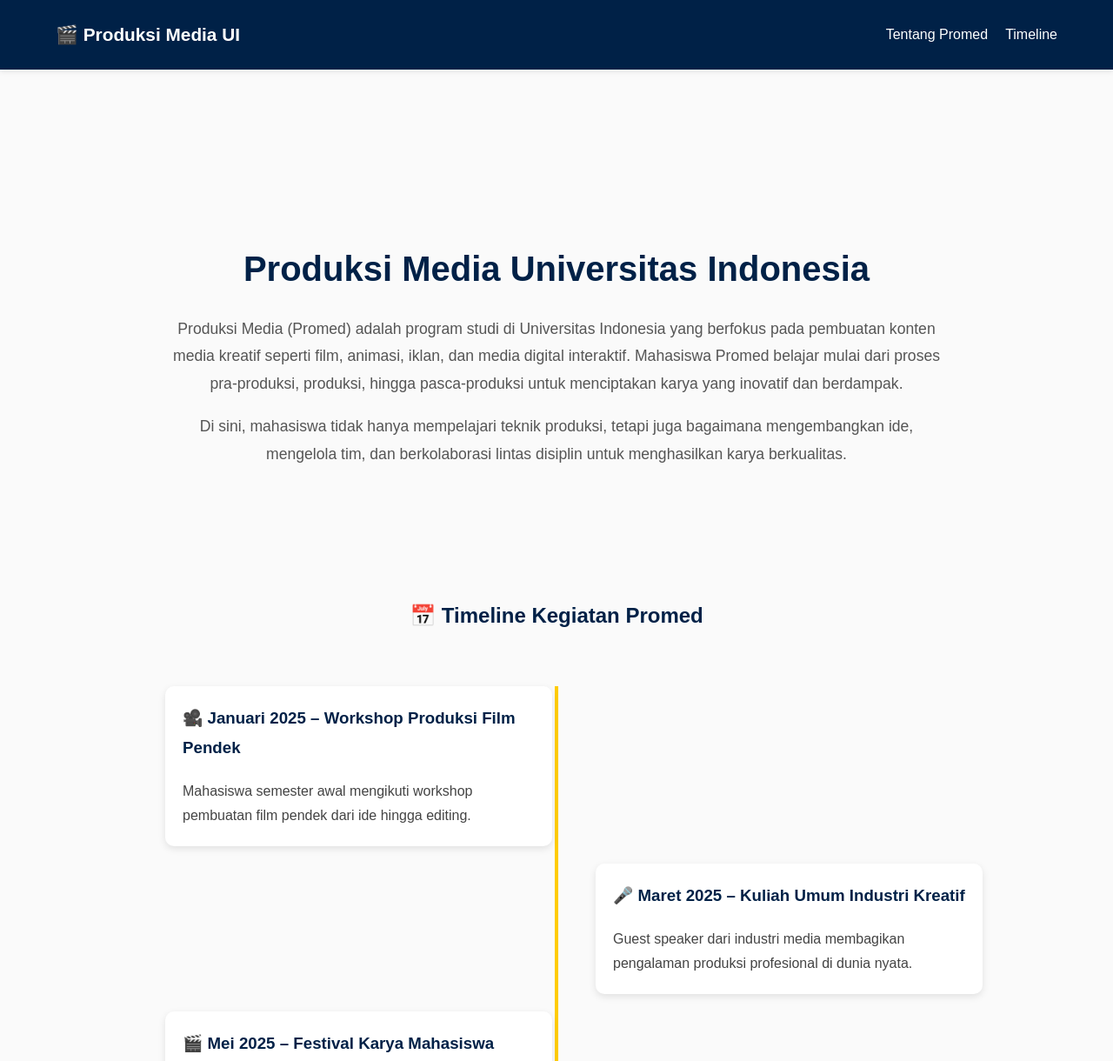
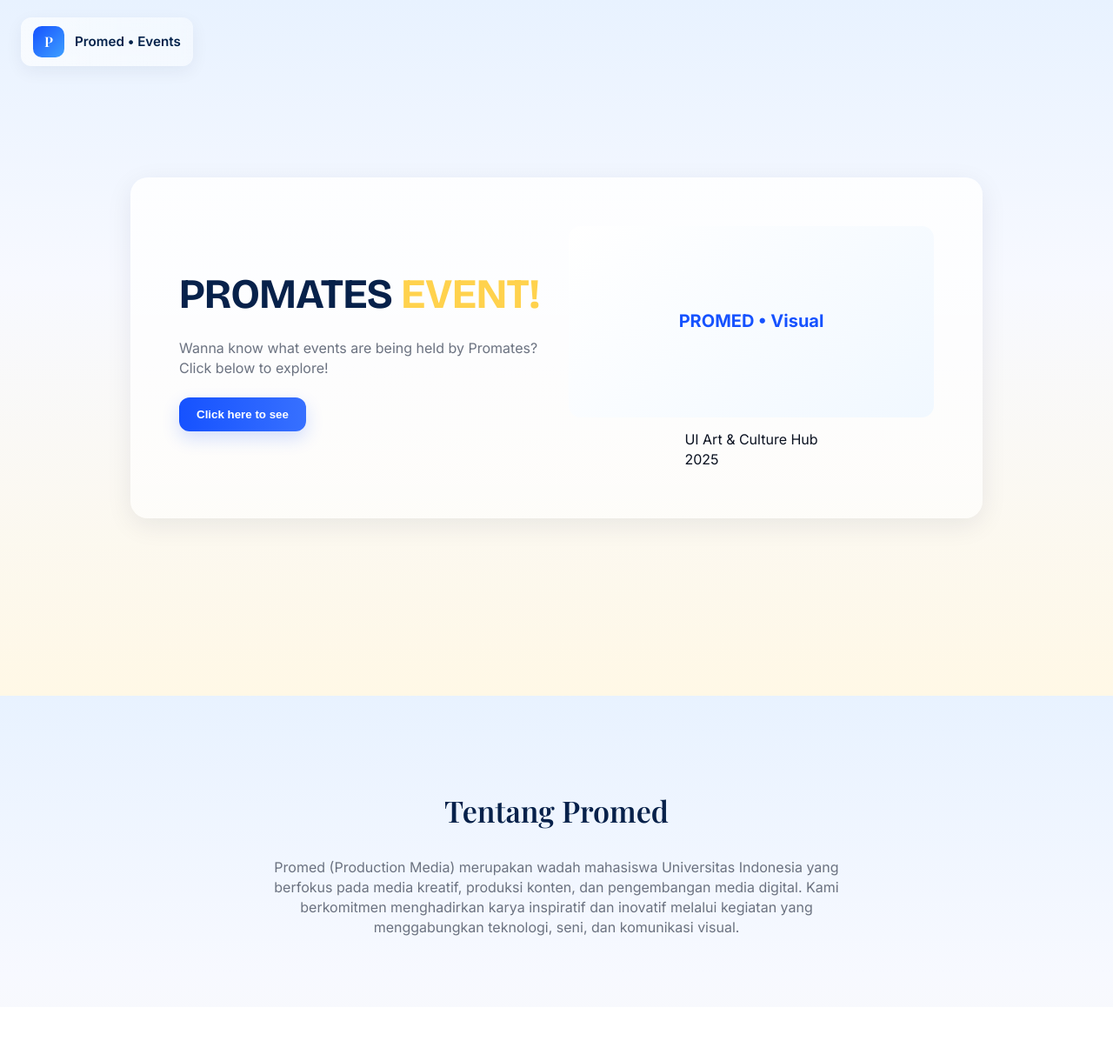
Before and after one commit to janyce007/ui-art-culture-hub-web, a plain HTML site: page index.html in a window 1280 px wide. Shown: the top 1220 px of the page at 87% size. After the commit the page ends 1158 px from the top, so only its background shows below. Drawn offline with nearby package versions, Linux system fonts and the light colour scheme.

Commit message:
Update index.html

```diff
--- a/index.html
+++ b/index.html
@@ -1,217 +1,281 @@
 <!DOCTYPE html>
 <html lang="id">
 <head>
-  <meta charset="UTF-8">
-  <meta name="viewport" content="width=device-width, initial-scale=1.0">
-  <title>Pengenalan Produksi Media - UI Art & Culture Hub</title>
+  <meta charset="utf-8" />
+  <meta name="viewport" content="width=device-width,initial-scale=1" />
+  <title>PROMATES EVENT — Promed UI</title>
+
+  <!-- Font -->
+  <link href="https://fonts.googleapis.com/css2?family=Inter:wght@300;400;600;700&family=Playfair+Display:wght@600&family=Bricolage+Grotesque:wght@600;700&display=swap" rel="stylesheet">
+
   <style>
-    /* ======= GAYA DASAR ======= */
-    body {
-      margin: 0;
-      font-family: 'Poppins', sans-serif;
-      color: #222;
-      background-color: #fafafa;
-      scroll-behavior: smooth;
+    :root{
+      --bg-1: #e8f2ff;
+      --bg-2: #fff8e6;
+      --accent: #1652ff;
+      --accent-2: #ffd24d;
+      --muted: #6b7280;
+      --card: rgba(255,255,255,0.85);
+      --glass-shadow: 0 6px 20px rgba(13,30,60,0.06);
     }
 
-    header {
-      background-color: #002147;
-      color: white;
-      padding: 15px 0;
-      position: sticky;
-      top: 0;
-      z-index: 10;
-      box-shadow: 0 2px 6px rgba(0,0,0,0.1);
+    *{box-sizing:border-box}
+    html,body{height:100%}
+    body{
+      margin:0;
+      font-family:"Inter", system-ui, -apple-system, "Segoe UI", Roboto, "Helvetica Neue", Arial;
+      background: linear-gradient(180deg,var(--bg-1) 0%, #f7f9ff 40%, var(--bg-2) 100%);
+      color:#0b1221;
+      line-height:1.45;
+      overflow-x:hidden;
     }
 
-    .navbar {
-      display: flex;
-      justify-content: space-between;
-      align-items: center;
-      width: 90%;
-      margin: auto;
+    /* NAV */
+    .nav{
+      position:fixed;
+      top:20px;
+      left:24px;
+      z-index:60;
+      display:flex;
+      gap:12px;
+      align-items:center;
+      background:linear-gradient(90deg, rgba(255,255,255,0.65), rgba(255,255,255,0.45));
+      padding:10px 14px;
+      border-radius:12px;
+      box-shadow:var(--glass-shadow);
+      backdrop-filter: blur(6px) saturate(120%);
+    }
+    .logo-mark{
+      width:36px;height:36px;border-radius:10px;
+      background:linear-gradient(135deg,var(--accent),#3ea0ff);
+      display:flex;align-items:center;justify-content:center;color:white;font-weight:700;font-family:"Playfair Display";
+    }
+    .nav .brand{ font-weight:600;color:#04224b;font-size:0.95rem; }
+
+    /* PAGE WRAPPER + TRANSITION */
+    .page{
+      position: absolute;
+      inset: 0;
+      opacity: 0;
+      transform: scale(0.98);
+      transition: opacity .6s ease, transform .6s ease;
+      pointer-events: none;
+    }
+    .page.active{
+      opacity: 1;
+      transform: scale(1);
+      pointer-events: auto;
     }
 
-    .logo {
-      font-size: 1.3rem;
-      font-weight: bold;
+    /* HERO */
+    .hero{
+      min-height:100vh;
+      display:flex;
+      align-items:center;
+      justify-content:center;
+      padding:64px 24px;
+    }
+    .hero-card{
+      width:100%;
+      max-width:980px;
+      background:linear-gradient(180deg,var(--card), rgba(255,255,255,0.6));
+      border-radius:20px;
+      padding:56px;
+      box-shadow:0 8px 30px rgba(13,30,60,0.08);
+      display:grid;
+      grid-template-columns: 1fr 420px;
+      gap:32px;
+      align-items:center;
+    }
+    .hero-left h1{
+      font-family:"Bricolage Grotesque", sans-serif;
+      font-size:48px;
+      margin:0 0 10px 0;
+      color:#07214a;
+      letter-spacing:-0.5px;
+    }
+    .hero-left span{
+      color:var(--accent-2);
+    }
+    .hero-left p.lead{ color:var(--muted);margin-bottom:22px;max-width:540px; }
+    .btn-primary{
+      background: linear-gradient(90deg, var(--accent), #3770ff);
+      border:none;color:white;padding:12px 20px;border-radius:12px;
+      font-weight:600;cursor:pointer;
+      box-shadow:0 8px 20px rgba(22,82,255,0.18);
+      transition: transform .18s ease, box-shadow .18s ease;
+    }
+    .btn-primary:hover{ transform:translateY(-4px); box-shadow:0 20px 40px rgba(22,82,255,0.14); }
+    .hero-right{ display:flex;flex-direction:column;gap:14px;align-items:center; }
+    .visual{
+      width:100%;height:220px;border-radius:14px;
+      background:linear-gradient(135deg,#ffffff,#f1f8ff);
+      display:flex;align-items:center;justify-content:center;
+      color:var(--accent);font-weight:700;font-size:20px;
     }
 
-    .nav-links {
-      list-style: none;
-      display: flex;
-      gap: 20px;
+    /* ABOUT */
+    .about{
+      text-align:center;
+      padding:80px 24px;
+      max-width:900px;
+      margin:0 auto;
+    }
+    .about h2{ font-family:"Playfair Display";font-size:34px;color:#07214a; }
+    .about p{ color:var(--muted);max-width:700px;margin:0 auto; }
+
+    /* CALENDAR */
+    main{padding:80px 28px 120px;text-align:center;}
+    .section-head h2{color:#083064;font-size:26px;font-weight:700;margin:0;}
+    .section-head p{color:var(--muted);margin:8px 0 30px;}
+    .months-grid{
+      max-width:980px;margin:0 auto;
+      display:grid;grid-template-columns:repeat(4,1fr);gap:18px;
+    }
+    .month-card{
+      background:linear-gradient(180deg,rgba(255,255,255,0.9),rgba(250,250,255,0.85));
+      border-radius:14px;padding:18px;cursor:pointer;
+      box-shadow:var(--glass-shadow);
+      transition:transform .18s ease,box-shadow .18s ease;
+    }
+    .month-card:hover{transform:translateY(-6px);box-shadow:0 18px 40px rgba(6,40,110,0.08);}
+    .month-dot{width:44px;height:44px;border-radius:10px;
+      background:linear-gradient(135deg,rgba(22,82,255,0.18),rgba(255,210,77,0.14));
+      display:flex;align-items:center;justify-content:center;color:var(--accent);font-weight:700;font-size:14px;}
+    .month-name{font-weight:700;color:#07214a;}
+    .month-body{margin-top:12px;color:var(--muted);font-size:14px;min-height:64px;}
+
+    /* MODAL */
+    .modal-wrap{
+      position:fixed;inset:0;display:flex;align-items:center;justify-content:center;
+      background:rgba(2,6,23,0.45);opacity:0;pointer-events:none;transition:all .3s ease;z-index:90;
+    }
+    .modal-wrap.show{opacity:1;pointer-events:auto;}
+    .modal{
+      width:92%;max-width:520px;background:white;border-radius:14px;padding:22px;
+      box-shadow:0 20px 60px rgba(2,6,23,0.35);
+      transform:translateY(12px);transition:transform .3s ease;
+    }
+    .modal-wrap.show .modal{transform:translateY(0);}
+    .modal h3{margin:0 0 8px;color:var(--accent);}
+    .modal .close{margin-top:18px;float:right;background:var(--accent-2);border:none;padding:10px 14px;border-radius:10px;cursor:pointer;font-weight:700;}
+
+    @media(max-width:980px){.hero-card{grid-template-columns:1fr;}.months-grid{grid-template-columns:repeat(2,1fr);}}
+    @media(max-width:480px){.hero-left h1{font-size:32px;}.months-grid{grid-template-columns:1fr;}}
+  </style>
+</head>
+<body>
+
+  <div class="nav">
+    <div class="logo-mark">P</div>
+    <div class="brand">Promed • Events</div>
+  </div>
+
+  <!-- PAGE 1 -->
+  <div id="page1" class="page active">
+    <header class="hero">
+      <div class="hero-card">
+        <div class="hero-left">
+          <h1>PROMATES <span>EVENT!</span></h1>
+          <p class="lead">Wanna know what events are being held by Promates? Click below to explore!</p>
+          <button class="btn-primary" id="goCalendar">Click here to see</button>
+        </div>
+        <div class="hero-right">
+          <div class="visual">PROMED • Visual</div>
+          <div class="meta">
+            <div>UI Art & Culture Hub</div>
+            <div>2025</div>
+          </div>
+        </div>
+      </div>
+    </header>
+
+    <section class="about">
+      <h2>Tentang Promed</h2>
+      <p>Promed (Production Media) merupakan wadah mahasiswa Universitas Indonesia yang berfokus pada media kreatif, produksi konten, dan pengembangan media digital. Kami berkomitmen menghadirkan karya inspiratif dan inovatif melalui kegiatan yang menggabungkan teknologi, seni, dan komunikasi visual.</p>
+    </section>
+  </div>
+
+  <!-- PAGE 2 -->
+  <div id="page2" class="page">
+    <main>
+      <div class="section-head">
+        <h2>Kalender Kegiatan — 2025</h2>
+        <p>Klik bulan untuk melihat agenda.</p>
+      </div>
+      <div class="months-grid" id="months-grid"></div>
+      <button class="btn-primary" id="goBack" style="margin-top:40px;">← Back</button>
+    </main>
+  </div>
+
+  <!-- MODAL -->
+  <div id="modalWrap" class="modal-wrap">
+    <div class="modal">
+      <h3 id="modalTitle">Title</h3>
+      <div id="modalEvents"></div>
+      <button class="close" id="closeModal">Tutup</button>
+    </div>
+  </div>
+
+  <script>
+    const eventsData = {
+      Januari: [], Februari: [], Maret: [], April: [], Mei: [], Juni: [], Juli: [],
+      Agustus: [{ title: "PRORI", desc: "21 Agustus – 3 November" }],
+      Oktober: [{ title: "SEJALAN", desc: "11 November" }, { title: "PROLYM", desc: "31 Oktober – 12 November" }],
+      November: [
+        { title: "ETOPIA", desc: "5 November" },
+        { title: "PROMED MENGAJAR", desc: "TBA" },
+        { title: "MEDIA EXPERIENCE", desc: "20 November" },
+        { title: "PROMATES.MARKET", desc: "TBA (20 November)" }
+      ],
+      Desember: []
+    };
+
+    const grid = document.getElementById('months-grid');
+    Object.keys(eventsData).forEach((mn, idx) => {
+      const card = document.createElement('button');
+      card.className = 'month-card';
+      card.innerHTML = `
+        <div class="month-top">
+          <div class="month-dot">${idx+1}</div>
+          <div>
+            <div class="month-name">${mn}</div>
+            <div style="font-size:13px;color:var(--muted)">
+              ${eventsData[mn].length ? eventsData[mn].length + ' event' : 'No events'}
+            </div>
+          </div>
+        </div>
+        <div class="month-body">
+          ${eventsData[mn].length ? eventsData[mn].map(e=>`<div>${e.title}</div>`).join('') : '<div>Tidak ada kegiatan 📭</div>'}
+        </div>`;
+      card.addEventListener('click', ()=> openModal(mn));
+      grid.appendChild(card);
+    });
+
+    const modalWrap = document.getElementById('modalWrap');
+    const modalTitle = document.getElementById('modalTitle');
+    const modalEvents = document.getElementById('modalEvents');
+    document.getElementById('closeModal').addEventListener('click', ()=>modalWrap.classList.remove('show'));
+
+    function openModal(month){
+      modalTitle.textContent = month;
+      modalEvents.innerHTML = '';
+      const list = eventsData[month];
+      if(list.length===0){ modalEvents.innerHTML='<p>Tidak ada kegiatan 📭</p>'; }
+      else list.forEach(ev=> modalEvents.innerHTML += `<h4>${ev.title}</h4><p>${ev.desc}</p>`);
+      modalWrap.classList.add('show');
     }
 
-    .nav-links a {
-      color: white;
-      text-decoration: none;
-      font-weight: 500;
-      transition: 0.3s;
-    }
-
-    .nav-links a:hover {
-      color: #ffcc00;
-    }
-
-    section {
-      width: 90%;
-      max-width: 900px;
-      margin: 80px auto;
-      line-height: 1.8;
-    }
-
-    h1, h2 {
-      color: #002147;
-    }
-
-    /* ======= HERO / BAGIAN ATAS ======= */
-    .hero {
-      text-align: center;
-      padding-top: 80px;
-      padding-bottom: 50px;
-    }
-
-    .hero h1 {
-      font-size: 2.5rem;
-      margin-bottom: 10px;
-    }
-
-    .hero p {
-      font-size: 1.1rem;
-      color: #555;
-    }
-
-    /* ======= TIMELINE ======= */
-    .timeline {
-      position: relative;
-      margin-top: 60px;
-    }
-
-    .timeline::before {
-      content: "";
-      position: absolute;
-      left: 50%;
-      top: 0;
-      transform: translateX(-50%);
-      width: 4px;
-      height: 100%;
-      background-color: #ffcc00;
-    }
-
-    .timeline-item {
-      position: relative;
-      width: 45%;
-      padding: 20px;
-      background: white;
-      border-radius: 10px;
-      box-shadow: 0 3px 8px rgba(0,0,0,0.1);
-      margin: 20px 0;
-      transition: transform 0.3s ease;
-    }
-
-    .timeline-item:hover {
-      transform: scale(1.02);
-    }
-
-    .timeline-item:nth-child(odd) {
-      left: 0;
-    }
-
-    .timeline-item:nth-child(even) {
-      left: 55%;
-    }
-
-    .timeline-item h3 {
-      margin-top: 0;
-      color: #002147;
-    }
-
-    .timeline-item p {
-      margin: 5px 0 0;
-      color: #444;
-    }
-
-    /* ======= RESPONSIVE ======= */
-    @media screen and (max-width: 768px) {
-      .timeline::before {
-        left: 20px;
-      }
-      .timeline-item {
-        width: 100%;
-        left: 0 !important;
-        padding-left: 50px;
-      }
-    }
-
-    footer {
-      background-color: #002147;
-      color: white;
-      text-align: center;
-      padding: 20px;
-      margin-top: 60px;
-    }
-  </style>
-</head>
-
-<body>
-  <header>
-    <nav class="navbar">
-      <div class="logo">🎬 Produksi Media UI</div>
-      <ul class="nav-links">
-        <li><a href="#tentang">Tentang Promed</a></li>
-        <li><a href="#timeline">Timeline</a></li>
-      </ul>
-    </nav>
-  </header>
-
-  <!-- BAGIAN DESKRIPSI -->
-  <section id="tentang" class="hero">
-    <h1>Produksi Media Universitas Indonesia</h1>
-    <p>
-      Produksi Media (Promed) adalah program studi di Universitas Indonesia yang berfokus pada pembuatan konten media kreatif seperti film, animasi, iklan, dan media digital interaktif.
-      Mahasiswa Promed belajar mulai dari proses pra-produksi, produksi, hingga pasca-produksi untuk menciptakan karya yang inovatif dan berdampak.
-    </p>
-
-    <p>
-      Di sini, mahasiswa tidak hanya mempelajari teknik produksi, tetapi juga bagaimana mengembangkan ide, mengelola tim, dan berkolaborasi lintas disiplin untuk menghasilkan karya berkualitas.
-    </p>
-  </section>
-
-  <!-- BAGIAN TIMELINE -->
-  <section id="timeline">
-    <h2 style="text-align:center;">📅 Timeline Kegiatan Promed</h2>
-
-    <div class="timeline">
-      <div class="timeline-item">
-        <h3>🎥 Januari 2025 – Workshop Produksi Film Pendek</h3>
-        <p>Mahasiswa semester awal mengikuti workshop pembuatan film pendek dari ide hingga editing.</p>
-      </div>
-
-      <div class="timeline-item">
-        <h3>🎤 Maret 2025 – Kuliah Umum Industri Kreatif</h3>
-        <p>Guest speaker dari industri media membagikan pengalaman produksi profesional di dunia nyata.</p>
-      </div>
-
-      <div class="timeline-item">
-        <h3>🎬 Mei 2025 – Festival Karya Mahasiswa</h3>
-        <p>Pameran hasil karya mahasiswa Produksi Media, termasuk film, animasi, dan dokumenter mini.</p>
-      </div>
-
-      <div class="timeline-item">
-        <h3>📸 Agustus 2025 – Kolaborasi Lintas Jurusan</h3>
-        <p>Proyek bersama mahasiswa Desain Komunikasi Visual dan Ilmu Komputer untuk konten digital interaktif.</p>
-      </div>
-
-      <div class="timeline-item">
-        <h3>🏆 November 2025 – UI Creative Awards</h3>
-        <p>Ajang penghargaan tahunan bagi karya terbaik dari mahasiswa Produksi Media UI.</p>
-      </div>
-    </div>
-  </section>
-
-  <footer>
-    <p>© 2025 UI Art & Culture Hub | Program Studi Produksi Media</p>
-  </footer>
+    const page1 = document.getElementById('page1');
+    const page2 = document.getElementById('page2');
+    document.getElementById('goCalendar').addEventListener('click', ()=>{
+      page1.classList.remove('active');
+      setTimeout(()=> page2.classList.add('active'), 100);
+    });
+    document.getElementById('goBack').addEventListener('click', ()=>{
+      page2.classList.remove('active');
+      setTimeout(()=> page1.classList.add('active'), 100);
+    });
+  </script>
 </body>
 </html>
```
